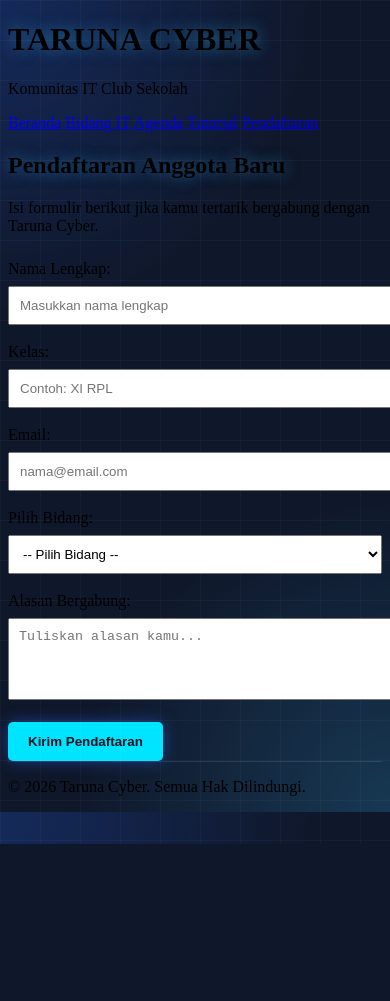
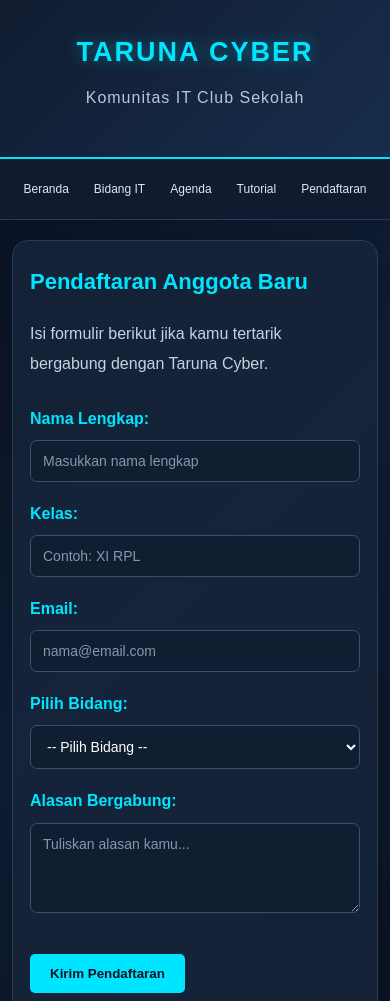
Before and after one commit to andarudiandhana0624-cyber/Taruna-Cyber-Project-, a plain HTML site: page daftar.html in a window 390 px wide. Shown: the top 1001 px of the page. Before the commit the page ends 844 px from the top, so only its background shows below. Drawn offline with Linux system fonts and the light colour scheme.

Commit message:
Update style.css

```diff
--- a/style.css
+++ b/style.css
@@ -1,84 +1,256 @@
-/* ===== TAMBAHAN DEKORASI ===== */
+/* =================================
+   TARUNA CYBER - MODERN WEBSITE
+   ================================= */
 
-/* Background lebih hidup */
-body{
-    background:
-    radial-gradient(circle at top left, rgba(37,99,235,0.25), transparent 35%),
-    radial-gradient(circle at bottom right, rgba(56,189,248,0.2), transparent 35%),
-    #0f172a;
+/* 1. PENGATURAN DASAR */
+* {
+    box-sizing: border-box;
 }
 
-
-/* Efek garis/grid samar */
-body::before{
-    content:"";
-    position:fixed;
-    inset:0;
-    background-image:
-    linear-gradient(rgba(255,255,255,.03) 1px, transparent 1px),
-    linear-gradient(90deg, rgba(255,255,255,.03) 1px, transparent 1px);
-    background-size:40px 40px;
-    pointer-events:none;
+body {
+    margin: 0;
+    font-family: Arial, sans-serif;
+    background: linear-gradient(135deg, #080f1e, #101e35, #0b1220);
+    color: white;
+    line-height: 1.7;
+    min-height: 100vh;
 }
 
-
-/* Card bidang lebih menarik */
-.card{
-    position:relative;
-    overflow:hidden;
-    transition:.3s;
+/* 2. HEADER */
+header {
+    background: linear-gradient(135deg, #111c30, #172d4c);
+    text-align: center;
+    padding: 45px 20px;
+    border-bottom: 2px solid #00e5ff;
+    box-shadow: 0 5px 25px rgba(0, 229, 255, 0.12);
 }
 
-.card::before{
-    content:"";
-    position:absolute;
-    width:100px;
-    height:100px;
-    background:#38bdf8;
-    border-radius:50%;
-    filter:blur(50px);
-    top:-40px;
-    right:-40px;
-    opacity:.4;
+header h1 {
+    color: #00e5ff;
+    margin: 0;
+    font-size: 36px;
+    letter-spacing: 4px;
+    text-shadow: 0 0 15px rgba(0, 229, 255, 0.4);
 }
 
-.card:hover{
-    transform:translateY(-8px);
-    border-color:#38bdf8;
+header p {
+    color: #b8c7dc;
+    margin-top: 8px;
+    letter-spacing: 1px;
 }
 
-
-/* Judul lebih keren */
-h1,h2{
-    text-shadow:0 0 15px rgba(56,189,248,.5);
+/* 3. MENU NAVIGASI */
+nav {
+    background: rgba(17, 28, 48, 0.95);
+    text-align: center;
+    padding: 17px 10px;
+    border-bottom: 1px solid #243b58;
+    position: sticky;
+    top: 0;
+    z-index: 100;
+    display: flex;
+    justify-content: center;
+    flex-wrap: wrap;
+    gap: 10px;
 }
 
-
-/* Tombol lebih hidup */
-button,.btn{
-    box-shadow:0 0 15px rgba(37,99,235,.5);
+nav a {
+    color: #dce8f5;
+    text-decoration: none;
+    padding: 9px 16px;
+    margin: 0;
+    border-radius: 8px;
+    transition: 0.3s;
+    font-size: 14px;
 }
 
-
-/* Gambar hero */
-.hero img{
-    filter:drop-shadow(0 0 25px rgba(56,189,248,.5));
-    animation:float 4s infinite ease-in-out;
+nav a:hover {
+    background: #00e5ff;
+    color: #0b1220;
+    box-shadow: 0 0 15px rgba(0, 229, 255, 0.35);
 }
 
+/* 4. KONTEN UTAMA */
+main {
+    max-width: 950px;
+    margin: 45px auto;
+    padding: 35px;
+    min-height: 300px;
+    background: rgba(23, 38, 61, 0.75);
+    border: 1px solid #263d59;
+    border-radius: 16px;
+    box-shadow: 0 10px 35px rgba(0, 0, 0, 0.25);
+}
 
-/* Animasi gambar melayang */
-@keyframes float{
-    0%,100%{
-        transform:translateY(0);
+main h2 {
+    color: #00e5ff;
+    font-size: 27px;
+    margin-top: 0;
+    margin-bottom: 18px;
+}
+
+main h3 {
+    color: #00e5ff;
+    background: rgba(0, 229, 255, 0.06);
+    padding: 12px 16px;
+    border-left: 4px solid #00e5ff;
+    border-radius: 5px;
+    margin-top: 25px;
+}
+
+main p {
+    line-height: 1.9;
+    color: #c6d2e0;
+}
+
+/* 5. TOMBOL DAN LINK */
+main a,
+main button {
+    display: inline-block;
+    margin-top: 15px;
+    padding: 12px 22px;
+    background: linear-gradient(135deg, #00e5ff, #00b8d4);
+    color: #0b1220;
+    text-decoration: none;
+    border: none;
+    border-radius: 8px;
+    font-weight: bold;
+    cursor: pointer;
+    transition: 0.3s;
+}
+
+main a:hover,
+main button:hover {
+    transform: translateY(-3px);
+    box-shadow: 0 5px 20px rgba(0, 229, 255, 0.3);
+}
+
+/* 6. TABEL AGENDA */
+main table {
+    width: 100%;
+    border-collapse: collapse;
+    margin-top: 20px;
+    overflow: hidden;
+    border-radius: 8px;
+}
+
+main th {
+    background: #087f9c;
+    color: white;
+    padding: 14px;
+}
+
+main td {
+    padding: 13px;
+    border: 1px solid #30445e;
+    color: #dce8f5;
+}
+
+main tr:nth-child(even) {
+    background: rgba(0, 229, 255, 0.06);
+}
+
+main tr:hover {
+    background: rgba(0, 229, 255, 0.12);
+}
+
+/* 7. FORMULIR PENDAFTARAN */
+main label {
+    color: #00e5ff;
+    font-weight: bold;
+}
+
+main input,
+main select,
+main textarea {
+    width: 100%;
+    padding: 12px !important;
+    margin: 8px 0 18px !important;
+    background: #101e32 !important;
+    color: white !important;
+    border: 1px solid #34516d !important;
+    border-radius: 7px !important;
+    font-family: Arial, sans-serif;
+    font-size: 14px;
+}
+
+main input:focus,
+main select:focus,
+main textarea:focus {
+    outline: none;
+    border-color: #00e5ff !important;
+    box-shadow: 0 0 10px rgba(0, 229, 255, 0.2);
+}
+
+main input::placeholder,
+main textarea::placeholder {
+    color: #8498ad;
+}
+
+/* 8. VIDEO TUTORIAL */
+main iframe {
+    max-width: 100%;
+    border: 1px solid #34516d !important;
+    border-radius: 12px !important;
+    box-shadow: 0 8px 25px rgba(0, 0, 0, 0.3);
+}
+
+/* 9. FOOTER */
+footer {
+    background: #080f1e;
+    text-align: center;
+    padding: 22px;
+    border-top: 1px solid #243b58;
+    color: #91a4ba;
+    margin-top: 50px;
+}
+
+footer p {
+    margin: 0;
+    font-size: 13px;
+}
+
+/* 10. RESPONSIVE UNTUK HP */
+@media screen and (max-width: 600px) {
+
+    header {
+        padding: 30px 15px;
     }
-    50%{
-        transform:translateY(-15px);
+
+    header h1 {
+        font-size: 27px;
+        letter-spacing: 2px;
+    }
+
+    nav {
+        gap: 5px;
+        padding: 12px 5px;
+    }
+
+    nav a {
+        padding: 8px 10px;
+        font-size: 12px;
+    }
+
+    main {
+        margin: 20px 12px;
+        padding: 22px 17px;
+    }
+
+    main h2 {
+        font-size: 22px;
+    }
+
+    main table {
+        font-size: 12px;
+    }
+
+    main th,
+    main td {
+        padding: 9px 6px;
+    }
+
+    main iframe {
+        height: 220px;
     }
 }
-
-
-/* Footer tidak kaku */
-footer{
-    border-top:1px solid rgba(255,255,255,.1);
-}
```
